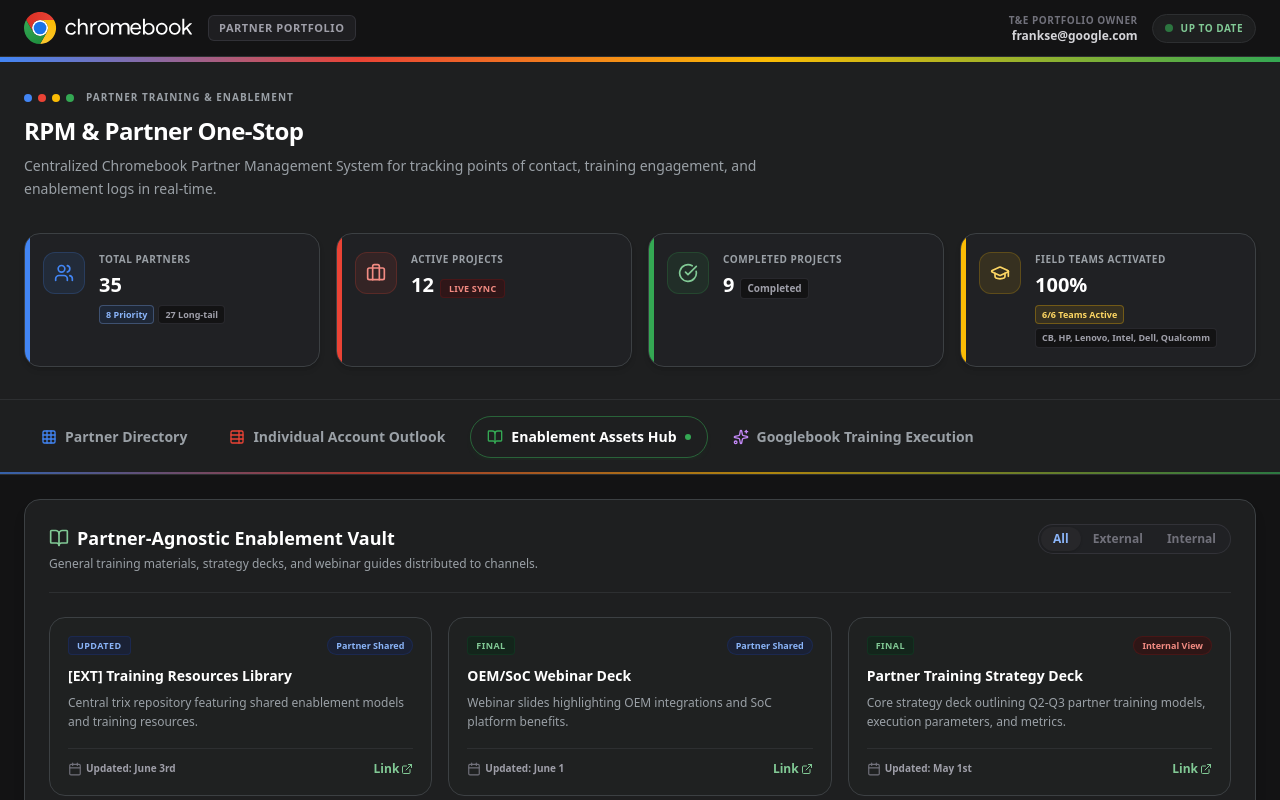
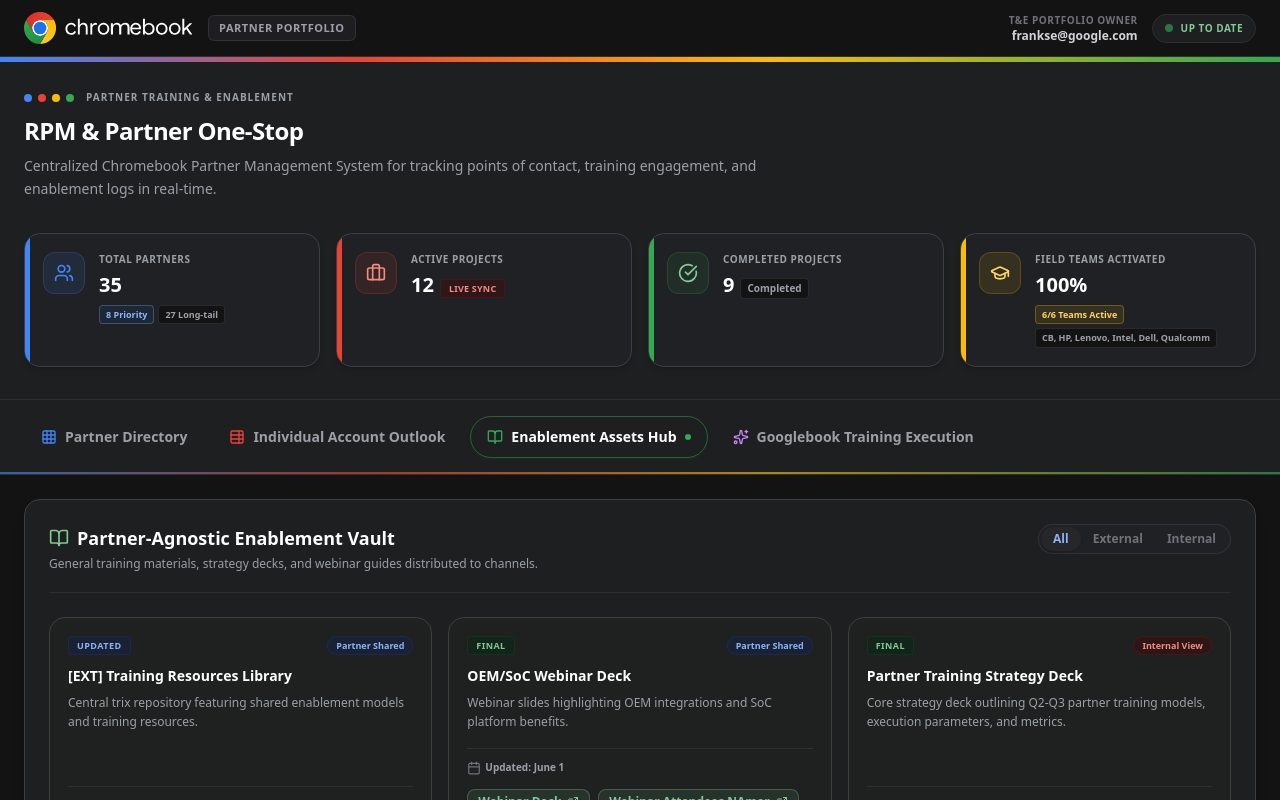
Before and after one commit to efrankschromebookg/Partner-Enablement-Hub, a React (Vite) app: page / in a window 1280 px wide. Both pictures are taken after a click on the button "Enablement Assets Hub". Shown: the top 800 px of the page. Built offline with nearby package versions, Linux system fonts and the light colour scheme; a web font is replaced by a local one.

Commit message:
feat(enablement): support multiple resource links
Add support for multiple resource links per training item, update the Enablement Hub UI to display them, and bump the data schema version to v20.

```diff
--- a/src/App.tsx
+++ b/src/App.tsx
@@ -33,7 +33,7 @@
   });
 
   const [resources] = useState<TrainingResource[]>(() => {
-    const saved = localStorage.getItem('rpm_resources_v19');
+    const saved = localStorage.getItem('rpm_resources_v20');
     return saved ? JSON.parse(saved) : INITIAL_RESOURCES;
   });
 
@@ -58,7 +58,7 @@
   }, [rpms]);
 
   useEffect(() => {
-    localStorage.setItem('rpm_resources_v19', JSON.stringify(resources));
+    localStorage.setItem('rpm_resources_v20', JSON.stringify(resources));
   }, [resources]);
 
   // --- Search & Filtering Calculation Logic ---
--- a/src/components/EnablementHub.tsx
+++ b/src/components/EnablementHub.tsx
@@ -91,23 +91,44 @@
               )}
             </div>
 
-            <div className="border-t border-[#2d2f31] pt-3 mt-4 flex items-center justify-between text-xs text-zinc-500">
+            <div className="border-t border-[#2d2f31] pt-3 mt-4 space-y-2.5">
+              <div className="flex items-center justify-between text-xs text-zinc-500">
                 <span className="text-[10px] font-mono font-bold flex items-center gap-1 text-zinc-400">
                   <Calendar className="w-3.5 h-3.5 text-zinc-500" />
                   <span>Updated: {res.lastUpdated}</span>
                 </span>
 
-              <div className="flex items-center gap-1">
+                {(!res.links || res.links.length === 0) && (
                   <a
                     href={res.url}
                     target="_blank"
+                    rel="noopener noreferrer"
                     referrerPolicy="no-referrer"
-                  className="font-bold text-[#81c995] hover:text-[#a2e0b5] hover:underline inline-flex items-center gap-0.5 pl-1 transition-colors"
+                    className="font-bold text-[#81c995] hover:text-[#a2e0b5] hover:underline inline-flex items-center gap-1 pl-1 transition-colors text-xs"
                   >
                     <span>Link</span>
                     <ExternalLink className="w-3 h-3" />
                   </a>
+                )}
               </div>
+
+              {res.links && res.links.length > 0 && (
+                <div className="flex flex-wrap items-center gap-2 pt-1">
+                  {res.links.map((link, idx) => (
+                    <a
+                      key={idx}
+                      href={link.url}
+                      target="_blank"
+                      rel="noopener noreferrer"
+                      referrerPolicy="no-referrer"
+                      className="text-xs font-semibold text-[#81c995] hover:text-[#a2e0b5] bg-[#81c995]/10 hover:bg-[#81c995]/20 border border-[#81c995]/30 px-2.5 py-1 rounded-lg inline-flex items-center gap-1.5 transition-all shadow-sm group"
+                    >
+                      <span className="truncate max-w-[200px]">{link.title}</span>
+                      <ExternalLink className="w-3 h-3 text-[#81c995] group-hover:translate-x-0.5 transition-transform shrink-0" />
+                    </a>
+                  ))}
+                </div>
+              )}
             </div>
           </div>
         ))}
--- a/src/data.ts
+++ b/src/data.ts
@@ -775,6 +775,16 @@
     "name": "OEM/SoC Webinar Deck",
     "type": "Deck",
     "url": "https://docs.google.com/presentation/d/1gvAl5rHBWCJSEQIoOfxRTJTG48vTXftJLMYmEYIamh4/edit?usp=sharing",
+    "links": [
+      {
+        "title": "Webinar Deck",
+        "url": "https://docs.google.com/presentation/d/1gvAl5rHBWCJSEQIoOfxRTJTG48vTXftJLMYmEYIamh4/edit?usp=sharing"
+      },
+      {
+        "title": "Webinar Attendees NAmer",
+        "url": "https://docs.google.com/spreadsheets/d/1hd7FQw79e0tpskNnHW_p2SPfOCFf5co24Rv1Y2Tkrco/edit?usp=sharing&resourcekey=0-Vgg_6gBBPhVHKUch9LVRBQ"
+      }
+    ],
     "lastUpdated": "June 1",
     "status": "FINAL",
     "audience": "External Shared",
--- a/src/types.ts
+++ b/src/types.ts
@@ -46,11 +46,17 @@
   avatarColor?: string; // TailWind color class
 }
 
+export interface ResourceLink {
+  title: string;
+  url: string;
+}
+
 export interface TrainingResource {
   id: string;
   name: string;
   type: 'Site Link' | 'Deck' | 'Webinar' | 'Library' | 'Other';
   url: string;
+  links?: ResourceLink[];
   lastUpdated?: string;
   status: 'FINAL' | 'WIP' | 'Draft' | 'Updated';
   audience: 'External Shared' | 'Internal Only';
```
Lines whose indentation alone changed are shown as unchanged.
